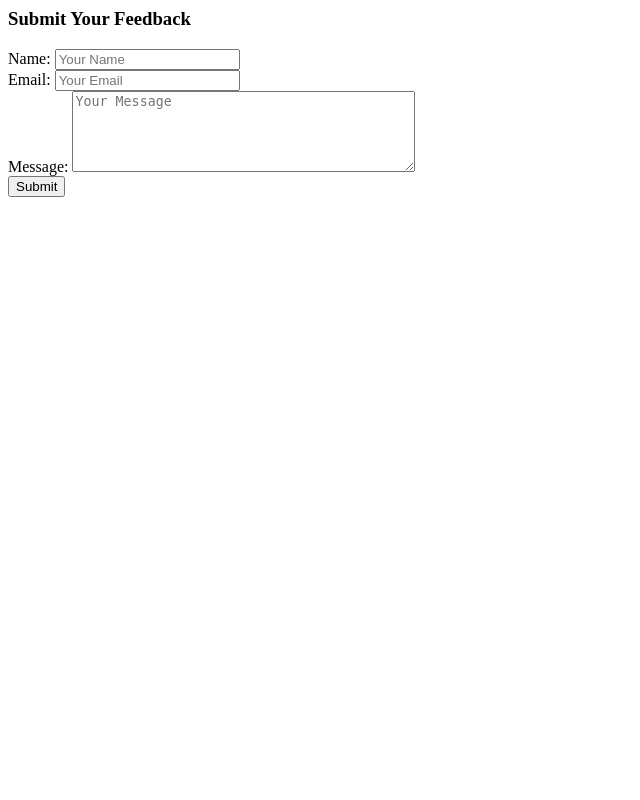
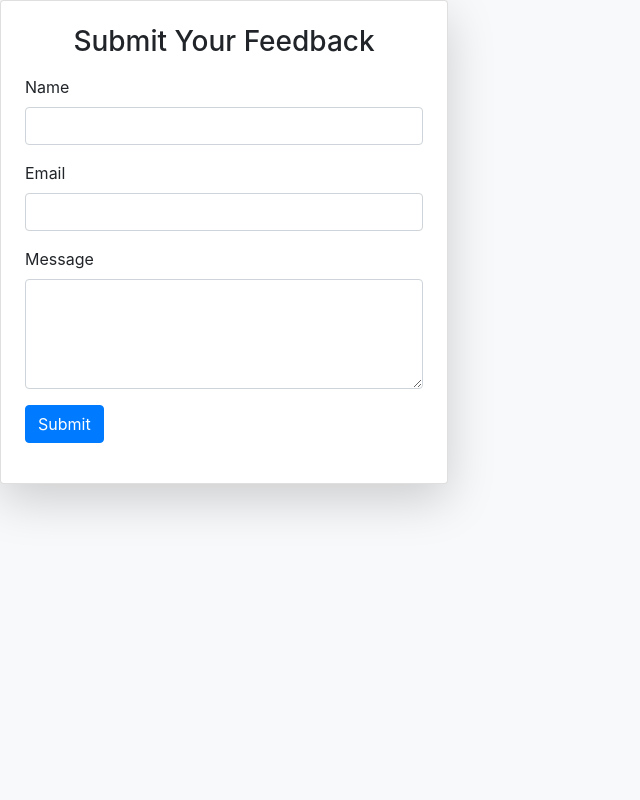
Before and after one commit to Sukant3/D_FeedbackForm, a Django app: page /feedback/ in a window 1280 px wide. Shown: the whole page, without its empty margins (0-640 px from the left). Run offline with Django 5.2, Linux system fonts and the light colour scheme.

Commit message:
added bootstrap for styling

```diff
--- a/feedback_project/feedback/templates/feedback/feedback_form.html
+++ b/feedback_project/feedback/templates/feedback/feedback_form.html
@@ -37,30 +37,45 @@
 
 
 <html>
+
 <head>
     <title>FeedBackForm</title>
+
+    <link rel="stylesheet" href="https://cdn.jsdelivr.net/npm/bootstrap@4.3.1/dist/css/bootstrap.min.css"
+        integrity="sha384-ggOyR0iXCbMQv3Xipma34MD+dH/1fQ784/j6cY/iJTQUOhcWr7x9JvoRxT2MZw1T" crossorigin="anonymous">
 </head>
 
-<body>
-    <h3>Submit Your Feedback</h3>
+<body class="bg-light  justify-content-center align-items-center vh-100">
 
-    <form action="" method="POST">
-        {% csrf_token %}
+    <div class="card p-4 shadow-lg" style="width: 28rem;">
+        <h3 class="text-center mb-3">Submit Your Feedback</h3>
 
-        <label for="name">Name:</label>
-        <input type="text" id="name" name="name" placeholder="Your Name" required><br>
+        <form action="" method="POST">
+            {% csrf_token %}
 
-        <label for="email">Email:</label>
-        <input type="email" id="email" name="email" placeholder="Your Email" required><br>
 
-        <label for="message">Message:</label>
-        <textarea id="message" name="message" rows="5" cols="40" placeholder="Your Message" required></textarea><br>
+            <div class="mb-3">
+                <label class="form-label">Name</label>
+                <input type="text" class="form-control" name="name" required>
+            </div>
+            <div class="mb-3">
+                <label class="form-label">Email</label>
+                <input type="email" class="form-control" name="email" required>
+            </div>
 
-        <button type="submit">Submit</button>
-    </form>
+            <div class="mb-3">
+                <label class="form-label">Message</label>
+                <textarea class="form-control" name="message" rows="4" required></textarea>
+            </div>
 
-    {% if success %}
+            <button class="btn btn-primary" type="submit">Submit</button>
+        </form>
+
+        {% if success %}
         <p>Feedback submitted successfully</p>
-    {% endif %}
+        {% endif %}
+
+    </div>
 </body>
+
 </html>
--- a/feedback_project/feedback_project/settings.py
+++ b/feedback_project/feedback_project/settings.py
@@ -49,6 +49,8 @@ MIDDLEWARE = [
     'django.contrib.auth.middleware.AuthenticationMiddleware',
     'django.contrib.messages.middleware.MessageMiddleware',
     'django.middleware.clickjacking.XFrameOptionsMiddleware',
+
+
 ]
 
 ROOT_URLCONF = 'feedback_project.urls'
```
